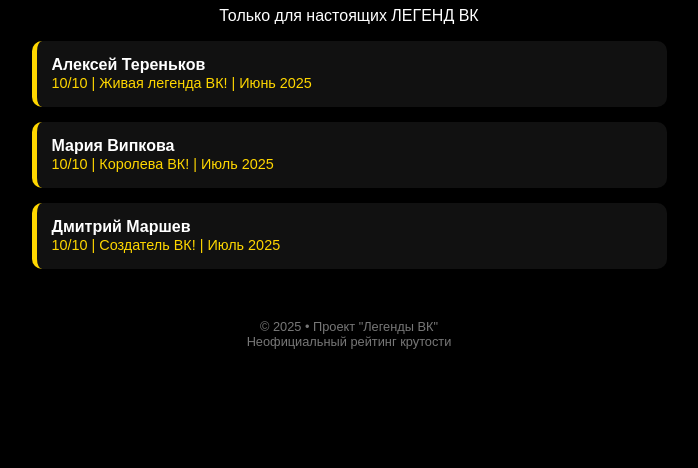
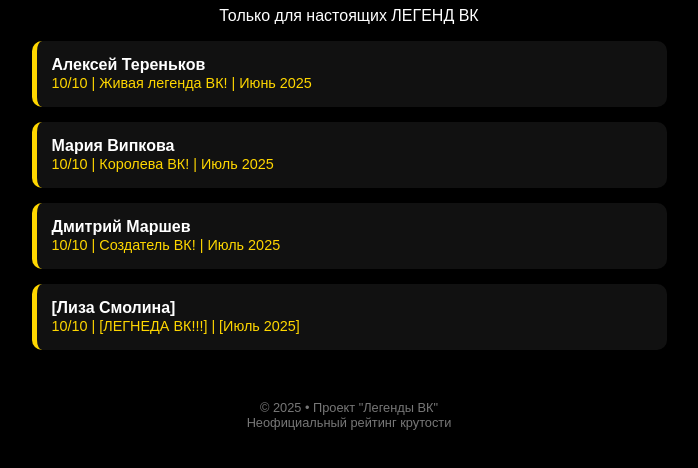
Before and after one commit to MatrixTr1pp/legend-test, a plain HTML site: page hall.html in a window 1280 px wide. Shown: the part 152-620 px from the top of the page, without its empty margins (291-989 px from the left). Drawn offline with Linux system fonts and the light colour scheme.

Commit message:
Update hall.html

```diff
--- a/hall.html
+++ b/hall.html
@@ -62,11 +62,16 @@
     <span class="badge">10/10 | Создатель ВК! | Июль 2025</span>
   </div>
 
+  <div class="legend">
+    <span class="name">[Лиза Смолина]</span><br>
+    <span class="badge">10/10 | [ЛЕГНЕДА ВК!!!] | [Июль 2025]</span>
+  </div>
+
   <!-- Добавляй новых сюда -->
   <!--
   <div class="legend">
-    <span class="name">[Имя Фамилия]</span><br>
-    <span class="badge">10/10 | [звание] | [месяц год]</span>
+    <span class="name">Лиза Смолина</span><br>
+    <span class="badge">10/10 | [ЛЕГНЕДА ВК!!!] | [Июль 2025]</span>
   </div>
   -->
 
```
